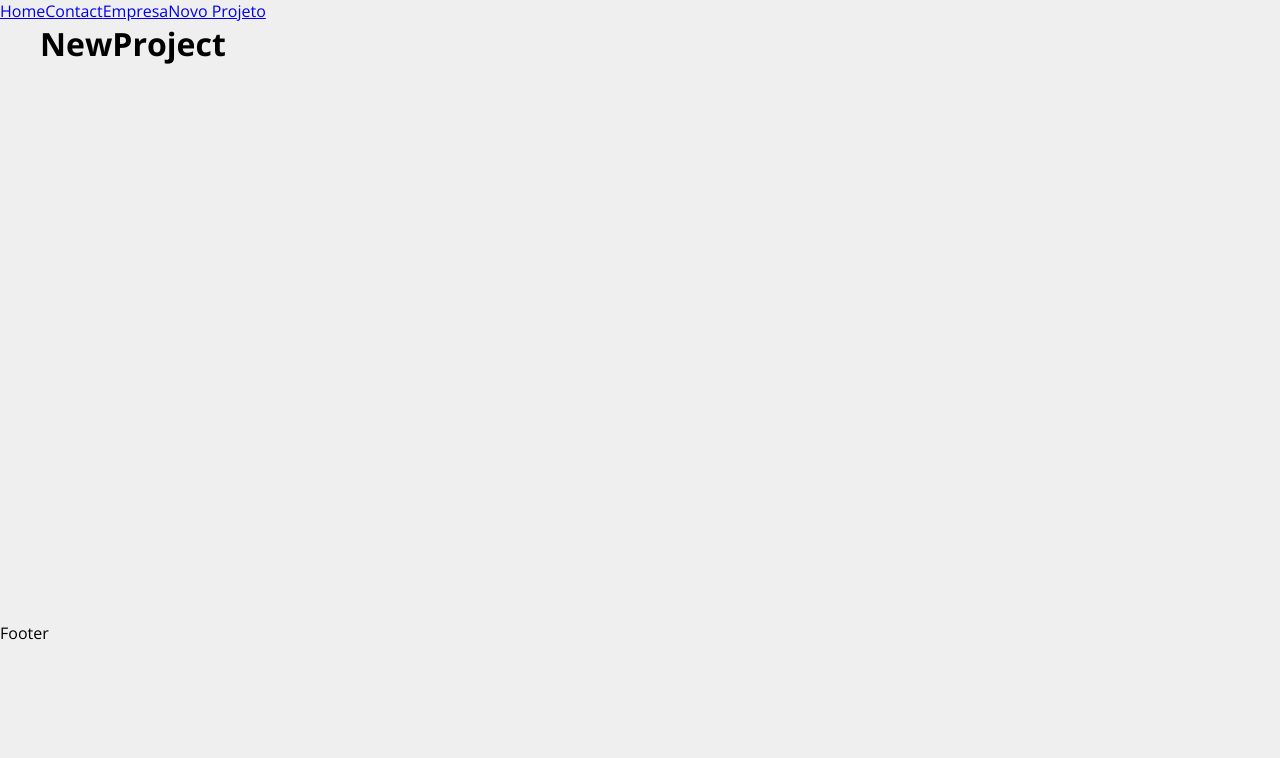
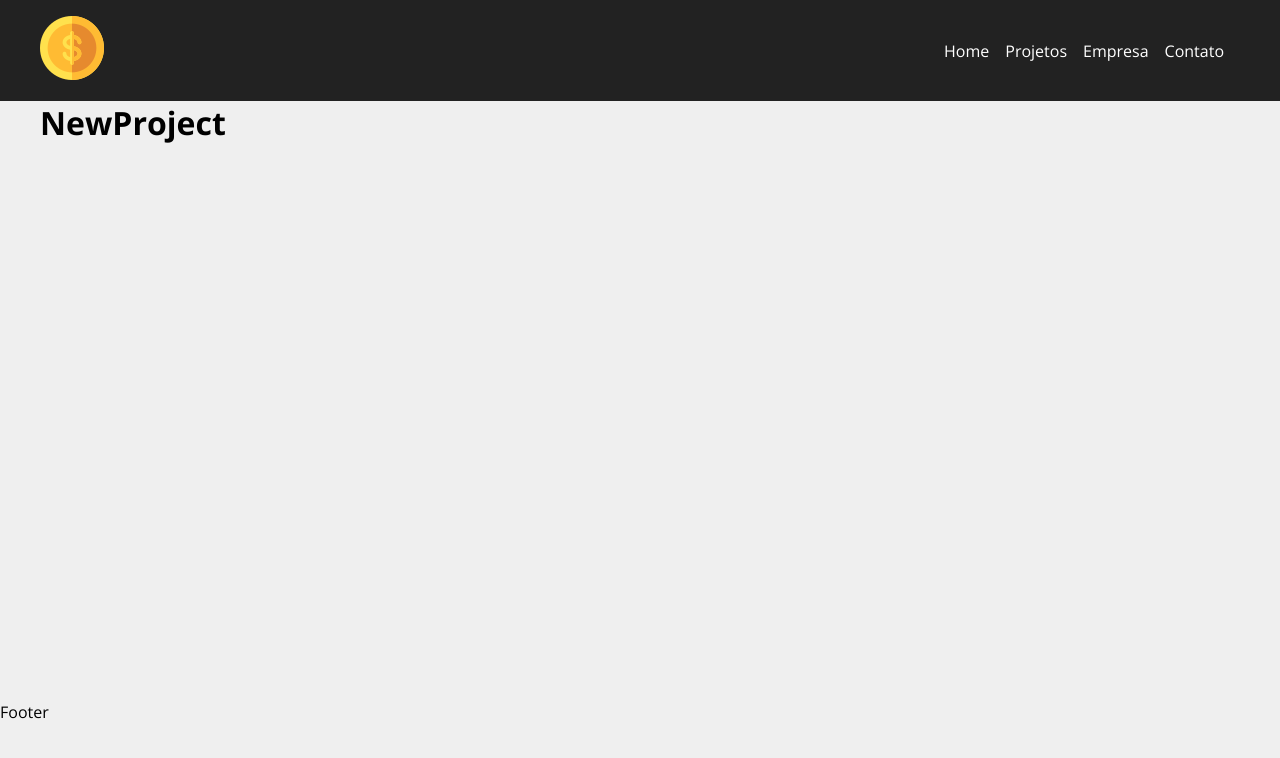
Before and after one commit to Loreineewald/Curso-React, a React (Create React App) app in the folder costs/: page /newproject in a window 1280 px wide. Shown: the top 758 px of the page. Built offline with nearby package versions, Linux system fonts and the light colour scheme.

Commit message:
Navbar e Footer - #19
Navbar feito

```diff
--- a/costs/src/App.js
+++ b/costs/src/App.js
@@ -3,27 +3,27 @@
 import Company from './components/pages/Company'
 import Contact from './components/pages/Contact'
 import NewProject from './components/pages/NewProject'
+import Projects from './components/pages/Projects'
 
 import Container from './components/layouts/Container'
+import Navbar from './components/layouts/Navbar'
+import Footer from './components/layouts/Footer'
+
 
 function App() {
   return (
     <Router>
-      <div>
-        <Link to='/'>Home</Link>
-        <Link to='/contact'>Contact</Link>
-        <Link to='/company'>Empresa</Link>
-        <Link to='/newproject'>Novo Projeto</Link>
-      </div>
+      <Navbar />
         <Container customClass="min-height">
           <Routes>
             <Route exact path="/" element={<Home />}></Route>
+            <Route path="/projects" element={<Projects />}></Route>
             <Route path="/company" element={<Company />}></Route>
             <Route path="/contact" element={<Contact />}></Route>
             <Route path="/newproject" element={<NewProject />}></Route>
         </Routes>
       </Container>
-      <p>Footer</p>
+      <Footer />
     </Router>
   )
 }
--- /dev/null
+++ b/costs/src/components/layouts/Footer.js
@@ -0,0 +1,5 @@
+function Footer() {
+    return <p>Footer</p>
+}
+
+export default Footer
--- /dev/null
+++ b/costs/src/components/layouts/Navbar.js
@@ -0,0 +1,34 @@
+import { Link } from "react-router-dom"
+
+import Container from "./Container"
+
+import styles from './Navbar.module.css'
+import logo from '../../img/costs_logo.png'
+
+function Navbar() {
+    return (
+        <nav class={styles.navbar}>
+            <Container>
+                <Link to="/">
+                    <img src={logo} alt="Costs" />
+                </Link>
+                <ul class={styles.list}>
+                    <li class={styles.item}>
+                        <Link to='/'>Home</Link>
+                    </li>
+                    <li class={styles.item}>
+                        <Link to='/projects'>Projetos</Link>
+                    </li>
+                    <li class={styles.item}>
+                        <Link to='/company'>Empresa</Link>
+                    </li>
+                    <li class={styles.item}>
+                        <Link to='/contact'>Contato</Link>
+                    </li>
+                </ul>
+            </Container>
+        </nav>
+    )
+}
+
+export default Navbar
--- /dev/null
+++ b/costs/src/components/layouts/Navbar.module.css
@@ -0,0 +1,25 @@
+.navbar {
+    display: flex;
+    justify-content: space-between;
+    background-color: #222;
+    padding: 1em;
+}
+
+.list {
+    display: flex;
+    list-style: none;
+    align-items: center;
+}
+
+.item {
+    margin-right: 1em;
+}
+
+.item a {
+    color: #fff;
+    text-decoration: none;
+}
+
+.item a:hover {
+    color: #ffbb33;
+}
--- /dev/null
+++ b/costs/src/components/pages/Projects.js
@@ -0,0 +1,5 @@
+function Projects() {
+    return <h1>Projects</h1>
+}
+
+export default Projects
```
Also changed, not shown: costs/src/components/layouts/Footer.module.css (added).
